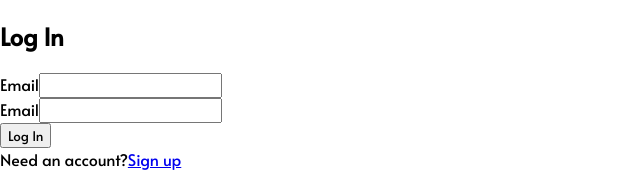
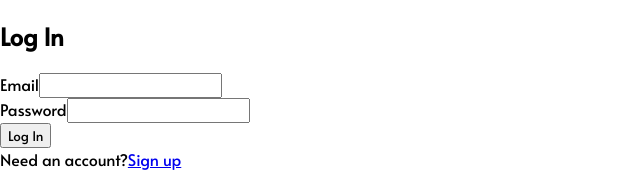
Before and after one commit to zelobsterburh/Group-Project, a React (Create React App) app in the folder my-react-app/: page /Login in a window 1280 px wide. Shown: the top 188 px of the page, without its empty margins (0-640 px from the left). Built offline with nearby package versions, Linux system fonts and the light colour scheme; no server answers.

Commit message:
renamed form label

```diff
--- a/my-react-app/src/elements/Login.js
+++ b/my-react-app/src/elements/Login.js
@@ -51,7 +51,7 @@ function Login() {
                                     <Form.Control type="email" required onChange={e => setEmail(e.target.value)}/>
                                 </Form.Group>
                                 <Form.Group id="password">
-                                    <Form.Label>Email</Form.Label>
+                                    <Form.Label>Password</Form.Label>
                                     <Form.Control type="password" required onChange={e => setPassword(e.target.value)}/>
                                 </Form.Group>
                                 <Button disabled={loading} className="w-100 mt-2" type="submit">
```
